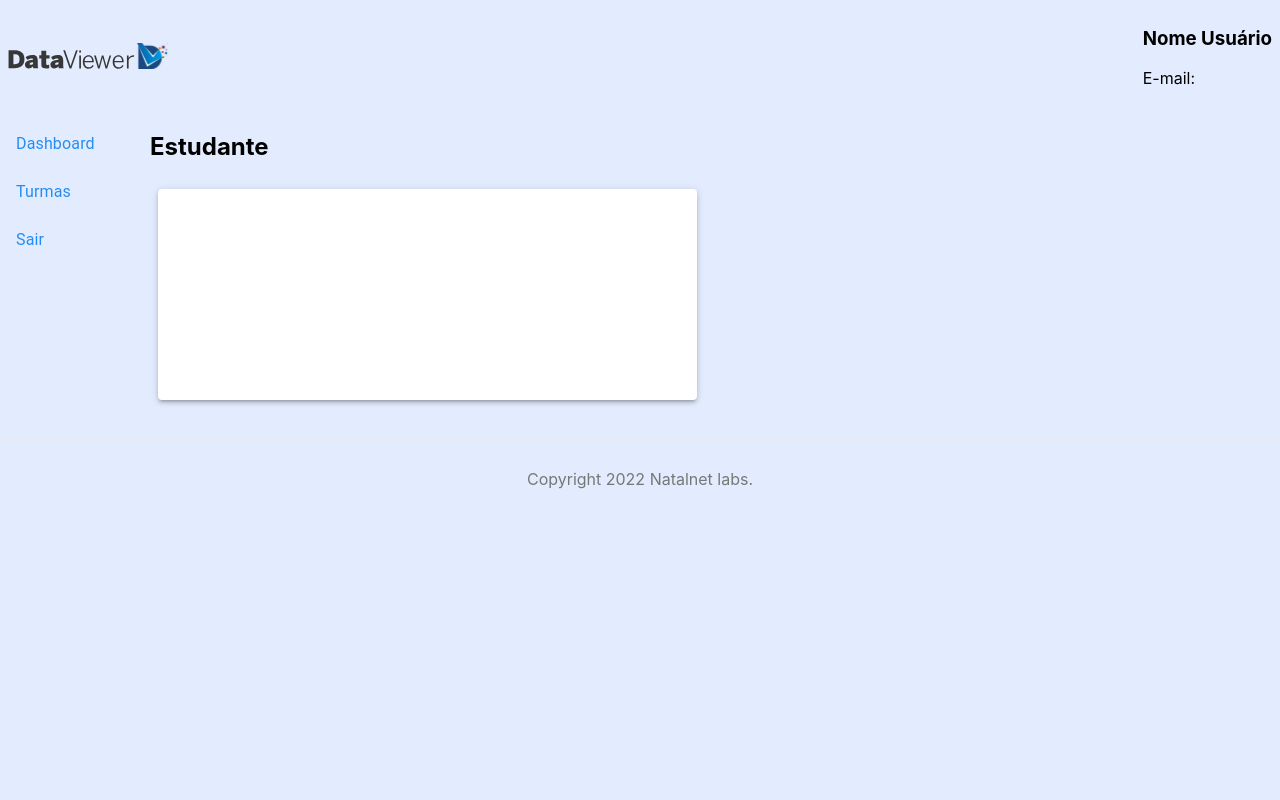
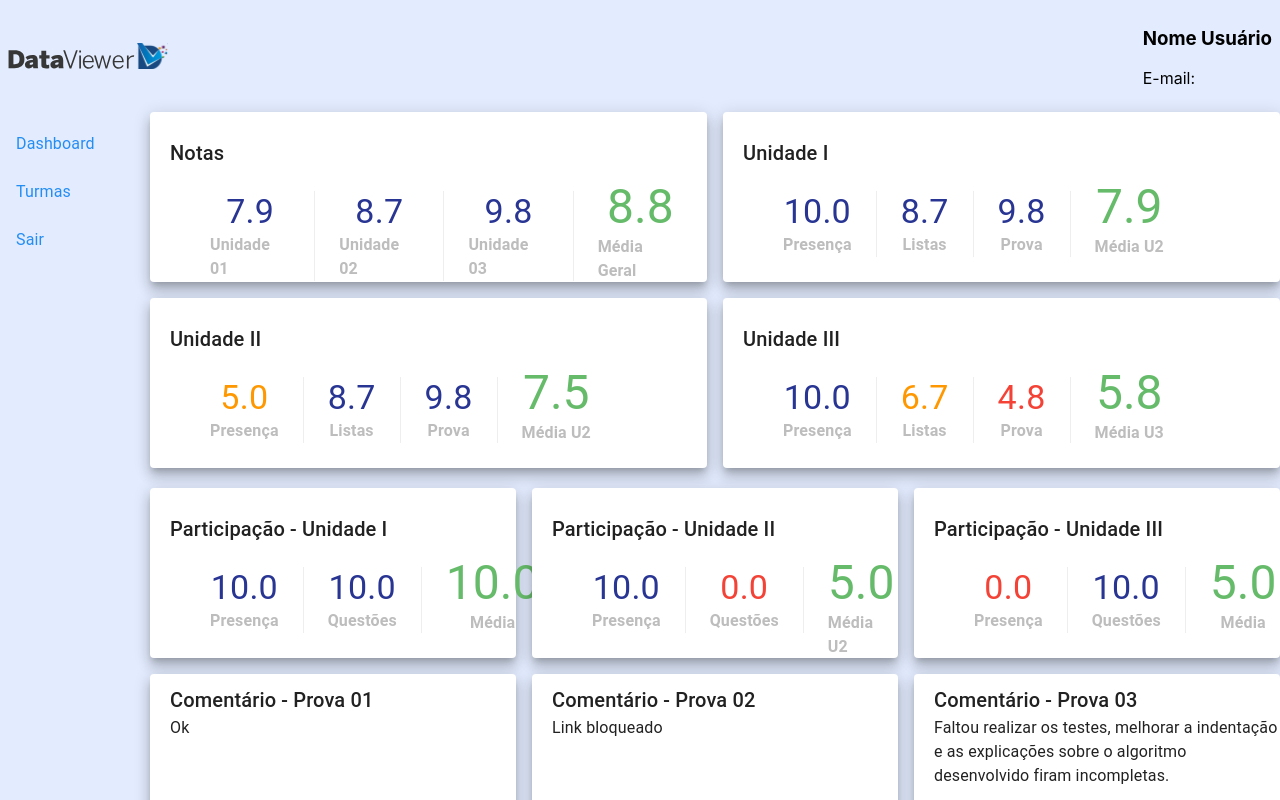
Before and after one commit to Natalnet/dataviewer-beta, a Next.js app in the folder frontend/: page /students/1 in a window 1280 px wide. Shown: the top 800 px of the page. Built offline with nearby package versions, Linux system fonts and the light colour scheme.

Commit message:
Dashboard de notas do estudante

```diff
--- a/frontend/components/GradeAndLabel.jsx
+++ b/frontend/components/GradeAndLabel.jsx
@@ -29,16 +29,16 @@ export default function GradeAndLabel({ grade, label }) {
   return (
     <>
       <Box className={classes.grade}>
-        <div>
+        <Box>
           <Typography variant="h4" color={colorSelected}>
             {parseFloat(grade).toFixed(1)}
           </Typography>
-        </div>
-        <div>
+        </Box>
+        <Box>
           <Typography variant="body1" color={grey[400]} fontWeight="bold">
             {label}
           </Typography>
-        </div>
+        </Box>
       </Box>
     </>
   )
--- a/frontend/components/GradeGroup.jsx
+++ b/frontend/components/GradeGroup.jsx
@@ -8,7 +8,7 @@ import GradeAndLabel from './GradeAndLabel'
 const useStyles = makeStyles(theme => ({
   grades: {
     display: 'flex',
-    paddingLeft: '20px',
+    paddingLeft: '15px',
     alignItems: 'baseline',
     gap: '3vh',
     marginTop: '10px',
@@ -24,7 +24,10 @@ export default function GradeGroup({ title, grades, average, averageLabel }) {
       <Box sx={{ marginTop: '15px' }}>
         <Typography variant="h6">{title}</Typography>
         <Box className={classes.grades}>
-          {grades && grades.map(g => <GradeAndLabel grade={g.v} label={g.l} />)}
+          {grades &&
+            grades.map((g, index) => (
+              <GradeAndLabel grade={g.v} label={g.l} key={index} />
+            ))}
           {average && <GradeAverage grade={average} label={averageLabel} />}
         </Box>
       </Box>
--- a/frontend/pages/students/[idStudent].js
+++ b/frontend/pages/students/[idStudent].js
@@ -1,17 +1,250 @@
-import { Box } from '@mui/material'
+import { Box, Typography } from '@mui/material'
 
-import styles from '../../styles/Home.module.css'
-import GradeCard from '../../components/gradeCard'
+import Paper from '@mui/material/Paper'
+import Grid from '@mui/material/Grid'
 
-function StudentPage() {
+import { getAPIClient } from '../../utils/axiosapi'
+
+import GradeGroup from '../../components/GradeGroup'
+
+function StudentListPage({ data }) {
+  console.log(data)
+  // Esta organização do grid permite que as divisões se ajustem automaticamente em duas
+  //colunas e quando a tela é muito curta seja ajustado para uma coluna apenas.
+
   return (
-    <Box sx={{ flexGrow: 1 }}>
-      <div className={styles.maincontainer}>
-        <h2>Estudante</h2>
-        <GradeCard />
+    <div style={{ width: '90%' }}>
+      <div>
+        <Grid container spacing={2}>
+          <Grid item xs={12} md={6}>
+            <Paper elevation={9}>
+              <Box
+                sx={{
+                  paddingTop: '10px',
+                  paddingLeft: '20px',
+                  height: '160px'
+                }}
+              >
+                <GradeGroup
+                  title="Notas"
+                  grades={[
+                    { v: data.grades.u1, l: 'Unidade 01' },
+                    { v: data.grades.u2, l: 'Unidade 02' },
+                    { v: data.grades.u3, l: 'Unidade 03' }
+                  ]}
+                  average={data.grades.average}
+                  averageLabel={'Média Geral'}
+                />
+              </Box>
+            </Paper>
+          </Grid>
+          <Grid item xs={12} md={6}>
+            <Paper elevation={9}>
+              <Box
+                sx={{
+                  paddingTop: '10px',
+                  paddingLeft: '20px',
+                  height: '160px'
+                }}
+              >
+                <GradeGroup
+                  title="Unidade I"
+                  grades={[
+                    { v: data.unit1.participation, l: 'Presença' },
+                    { v: data.unit1.lists, l: 'Listas' },
+                    { v: data.unit1.exam, l: 'Prova' }
+                  ]}
+                  average={data.unit1.average}
+                  averageLabel={'Média U2'}
+                />
+              </Box>
+            </Paper>
+          </Grid>
+          <Grid item xs={12} md={6}>
+            <Paper elevation={9}>
+              <Box
+                sx={{
+                  paddingTop: '10px',
+                  paddingLeft: '20px',
+                  height: '160px'
+                }}
+              >
+                <GradeGroup
+                  title="Unidade II"
+                  grades={[
+                    { v: data.unit2.participation, l: 'Presença' },
+                    { v: data.unit2.lists, l: 'Listas' },
+                    { v: data.unit2.exam, l: 'Prova' }
+                  ]}
+                  average={data.unit2.average}
+                  averageLabel={'Média U2'}
+                />
+              </Box>
+            </Paper>
+          </Grid>
+          <Grid item xs={12} md={6}>
+            <Paper elevation={9}>
+              <Box
+                sx={{
+                  paddingTop: '10px',
+                  paddingLeft: '20px',
+                  height: '160px'
+                }}
+              >
+                <GradeGroup
+                  title="Unidade III"
+                  grades={[
+                    { v: data.unit3.participation, l: 'Presença' },
+                    { v: data.unit3.lists, l: 'Listas' },
+                    { v: data.unit3.exam, l: 'Prova' }
+                  ]}
+                  average={data.unit3.average}
+                  averageLabel={'Média U3'}
+                />
+              </Box>
+            </Paper>
+          </Grid>
+        </Grid>
       </div>
-    </Box>
+      <div style={{ paddingTop: '20px' }}>
+        <Grid container spacing={2}>
+          <Grid item xs={12} md={4}>
+            <Paper elevation={9}>
+              <Box
+                sx={{
+                  paddingTop: '10px',
+                  paddingLeft: '20px',
+                  height: '160px'
+                }}
+              >
+                <GradeGroup
+                  title="Participação - Unidade I"
+                  grades={[
+                    { v: data.participation1.presence, l: 'Presença' },
+                    { v: data.participation1.activities, l: 'Questões' }
+                  ]}
+                  average={data.participation1.average}
+                  averageLabel={'Média'}
+                />
+              </Box>
+            </Paper>
+          </Grid>
+          <Grid item xs={12} md={4}>
+            <Paper elevation={9}>
+              <Box
+                sx={{
+                  paddingTop: '10px',
+                  paddingLeft: '20px',
+                  height: '160px'
+                }}
+              >
+                <GradeGroup
+                  title="Participação - Unidade II"
+                  grades={[
+                    { v: data.participation2.presence, l: 'Presença' },
+                    { v: data.participation2.activities, l: 'Questões' }
+                  ]}
+                  average={data.participation2.average}
+                  averageLabel={'Média U2'}
+                />
+              </Box>
+            </Paper>
+          </Grid>
+          <Grid item xs={12} md={4}>
+            <Paper elevation={9}>
+              <Box
+                sx={{
+                  paddingTop: '10px',
+                  paddingLeft: '20px',
+                  height: '160px'
+                }}
+              >
+                <GradeGroup
+                  title="Participação - Unidade III"
+                  grades={[
+                    { v: data.participation3.presence, l: 'Presença' },
+                    { v: data.participation3.activities, l: 'Questões' }
+                  ]}
+                  average={data.participation3.average}
+                  averageLabel={'Média'}
+                />
+              </Box>
+            </Paper>
+          </Grid>
+          <Grid item xs={12} md={4}>
+            <Paper elevation={9}>
+              <Box
+                sx={{
+                  paddingTop: '10px',
+                  paddingLeft: '20px',
+                  height: '160px'
+                }}
+              >
+                <Typography variant="h6"> Comentário - Prova 01 </Typography>
+                <Typography variant="body1"> {data.comments1} </Typography>
+              </Box>
+            </Paper>
+          </Grid>
+          <Grid item xs={12} md={4}>
+            <Paper elevation={9}>
+              <Box
+                sx={{
+                  paddingTop: '10px',
+                  paddingLeft: '20px',
+                  height: '160px'
+                }}
+              >
+                <Typography variant="h6"> Comentário - Prova 02 </Typography>
+                <Typography variant="body1"> {data.comments2} </Typography>
+              </Box>
+            </Paper>
+          </Grid>
+          <Grid item xs={12} md={4}>
+            <Paper elevation={9}>
+              <Box
+                sx={{
+                  paddingTop: '10px',
+                  paddingLeft: '20px',
+                  height: '160px'
+                }}
+              >
+                <Typography variant="h6"> Comentário - Prova 03 </Typography>
+                <Typography variant="body1"> {data.comments3} </Typography>
+              </Box>
+            </Paper>
+          </Grid>
+        </Grid>
+      </div>
+    </div>
   )
 }
 
-export default StudentPage
+export async function getServerSideProps(context) {
+  const { params } = context
+  const apiClient = getAPIClient(context)
+
+  //let { data } = await apiClient.get(`students/listgrades/${params.idStudent}`)
+
+  let data = {
+    grades: { u1: 7.9, u2: 8.7, u3: 9.8, average: 8.8 },
+    unit1: { participation: 10.0, lists: 8.7, exam: 9.8, average: 7.9 },
+    unit2: { participation: 5.0, lists: 8.7, exam: 9.8, average: 7.5 },
+    unit3: { participation: 10.0, lists: 6.7, exam: 4.8, average: 5.8 },
+    participation1: { presence: 10, activities: 10, average: 10.0 },
+    participation2: { presence: 10, activities: 0, average: 5.0 },
+    participation3: { presence: 0, activities: 10, average: 5.0 },
+    comments1: 'Ok',
+    comments2: 'Link bloqueado',
+    comments3:
+      'Faltou realizar os testes, melhorar a indentação e as explicações sobre o algoritmo desenvolvido firam incompletas. '
+  }
+
+  console.log(data)
+  return {
+    props: {
+      data
+    }
+  }
+}
+
+export default StudentListPage
--- a/frontend/utils/axiosapi.js
+++ b/frontend/utils/axiosapi.js
@@ -5,10 +5,9 @@ export function getAPIClient(context) {
   const { 'nextautht1.token': token } = parseCookies(context)
 
   const api = axios.create({
-    baseURL: 'https://api-dataviewer-44gqlaax2a-wn.a.run.app'
-
+    //baseURL: 'https://api-dataviewer-44gqlaax2a-wn.a.run.app'
     //baseURL: 'https://api-dataviewer-cao3vrugwa-wm.a.run.app'
-    //baseURL: 'http://localhost:3333'
+    baseURL: 'http://localhost:3333'
   })
 
   if (token) {
```
